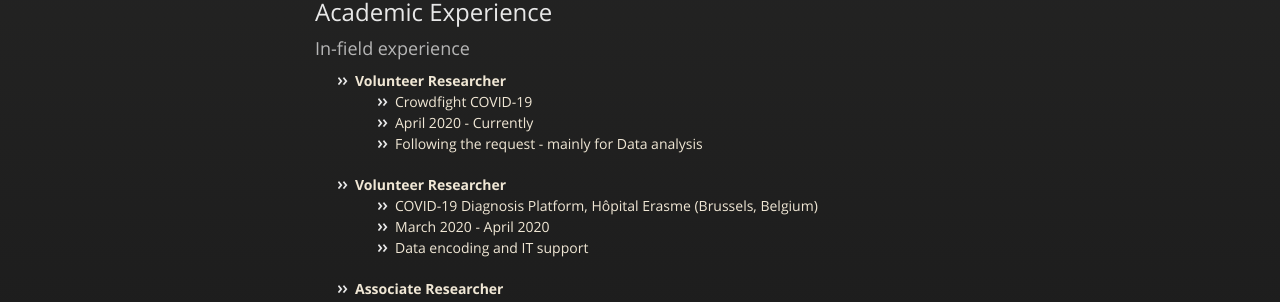
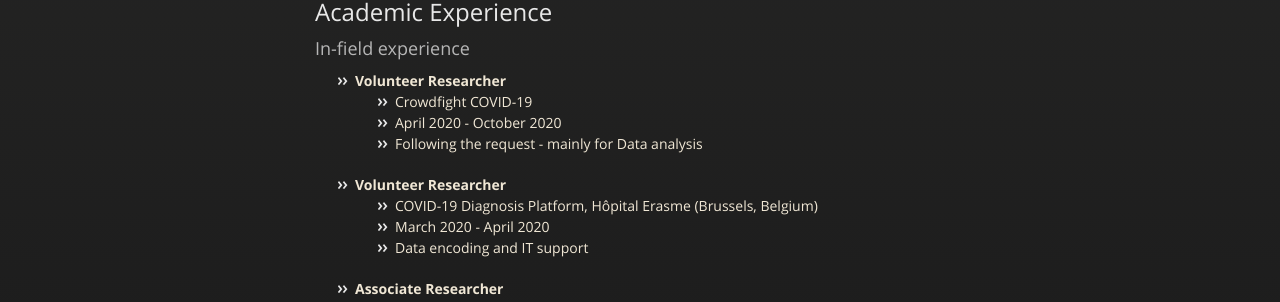
Before and after one commit to yurasong/yurasong.github.io, a Jekyll site: the page built from index.md, in a window 1280 px wide and 900 px high, scrolled down 1252 px. Shown: the part 147-449 px from the top of the window. Built offline with Jekyll 4.4.1, drawn with Linux system fonts in a browser that asks for light colours; our own code applies the rules of GitHub Pages for plain Markdown files.

Commit message:
Update index.md

```diff
--- a/index.md
+++ b/index.md
@@ -52,7 +52,7 @@ My ultimate goal of studying bioinformatics and cancer biology is finding the ne
 
 - **Volunteer Researcher**
   - Crowdfight COVID-19
-  - April 2020 - Currently
+  - April 2020 - October 2020
   - Following the request - mainly for Data analysis
 
 - **Volunteer Researcher**
```
